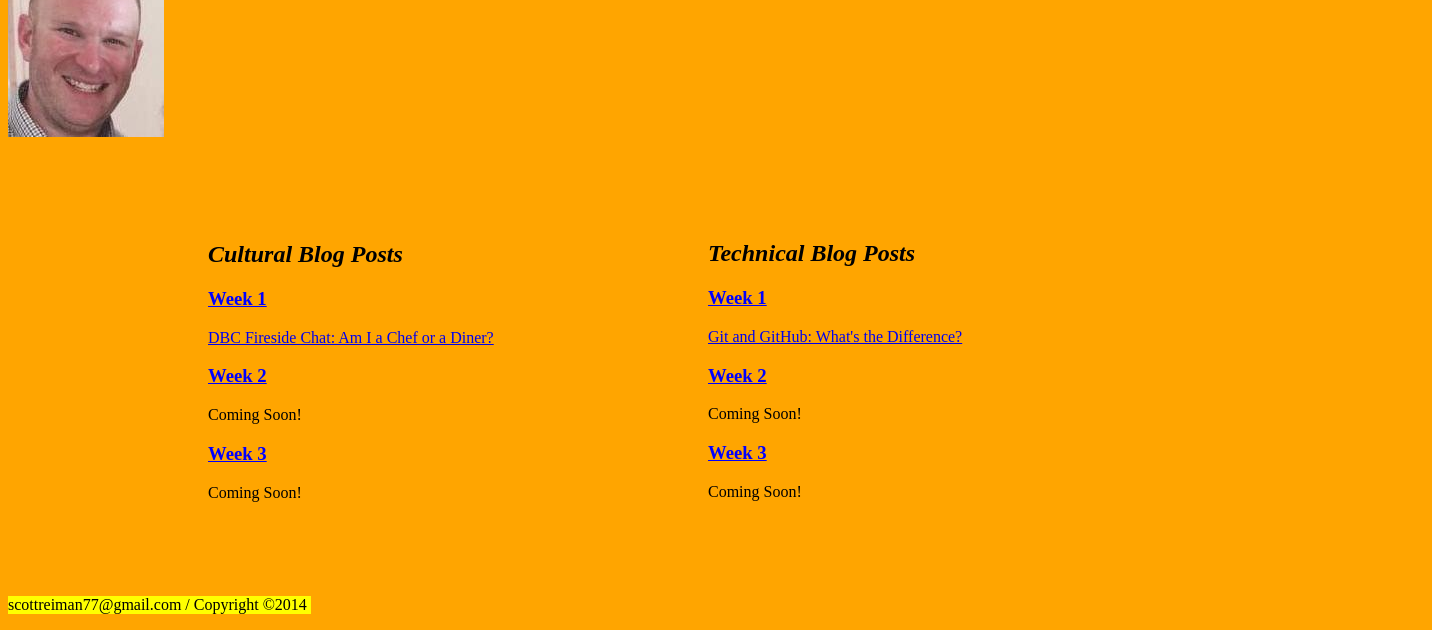
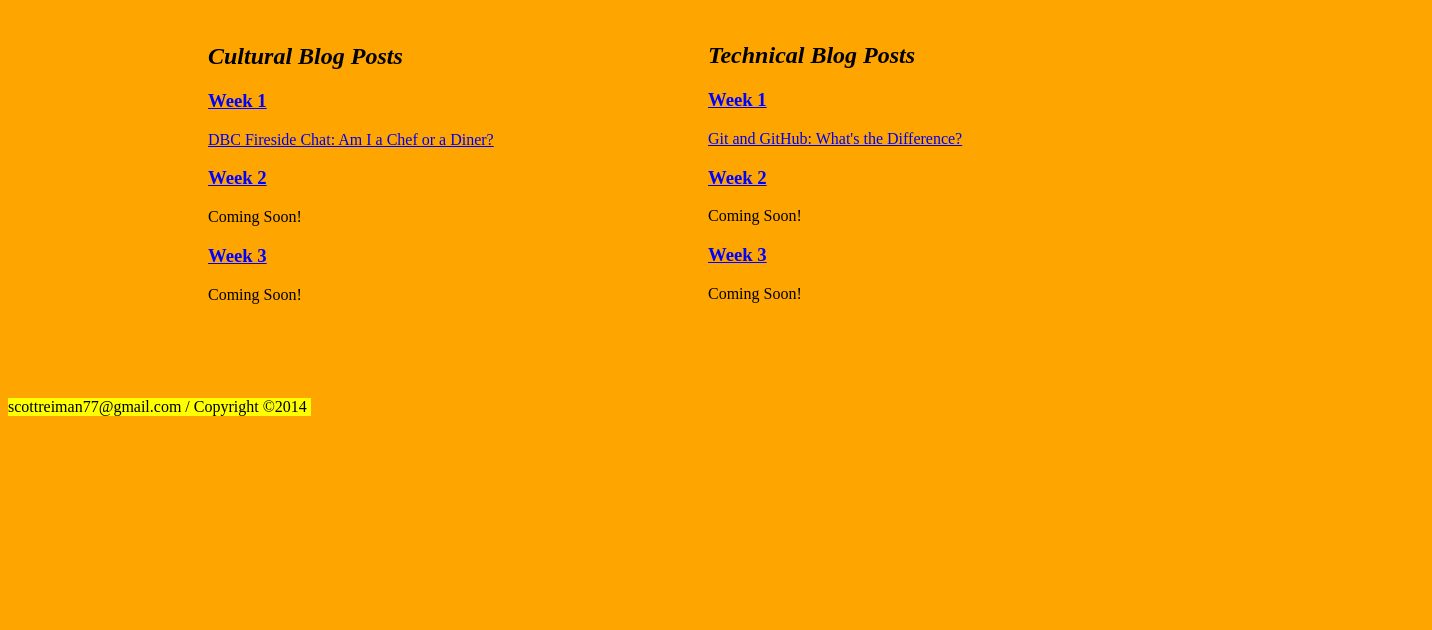
Before and after one commit to ScottReimanDev/scottreimandev.github.io, a plain HTML site: page blog/index.html in a window 1280 px wide. Shown: the part 205-835 px from the top of the page, 1432 px wide, since content can reach past the window. After the commit the page ends 800 px from the top, so only its background shows below. Drawn offline with Linux system fonts and the light colour scheme.

Commit message:
Updated blog-stylesheet

```diff
--- a/stylesheets/blog-stylesheet.css
+++ b/stylesheets/blog-stylesheet.css
@@ -21,9 +21,9 @@
 	margin-left: 950px;
 }
 
-#profile {
+#profileblog {
 	position: absolute;
-	margin-top: -240px;
+	margin-top: -140px;
 	margin-left: 0px;
 }
 
@@ -31,3 +31,8 @@
 	position: relative;
 	margin-top: 100px;
 }
+
+#profile {
+	position: absolute;
+	margin-top: -240px;
+}
```
